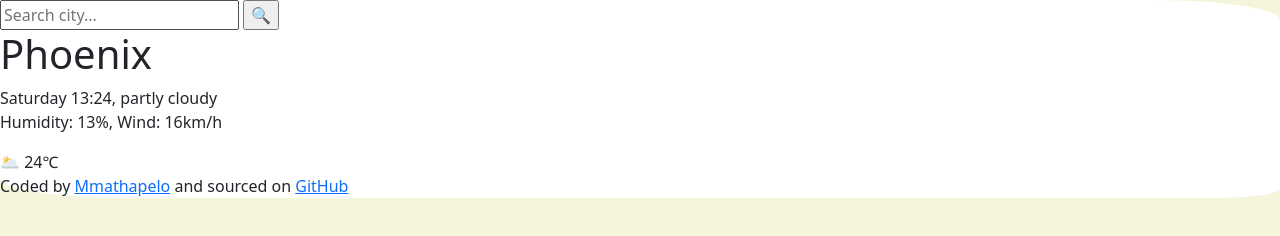
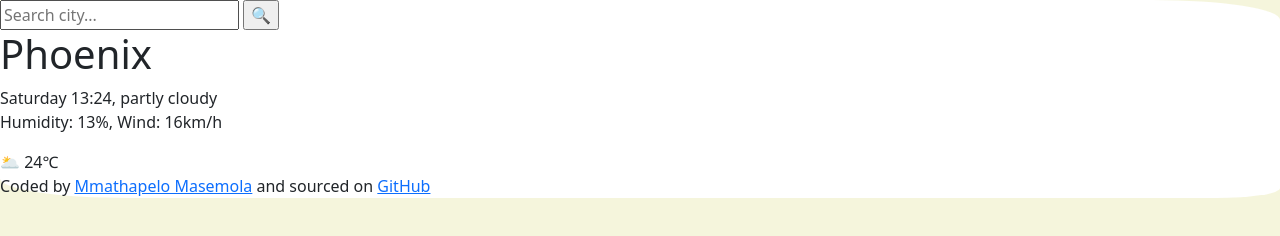
Before and after one commit to ThapiiM/Vanilla-Weather-Search, a plain HTML site: page index.html in a window 1280 px wide. Drawn offline with nearby package versions, Linux system fonts and the light colour scheme; a web font is replaced by a local one.

Commit message:
Added to the name on footer

```diff
--- a/index.html
+++ b/index.html
@@ -40,8 +40,10 @@
 
     <footer>
       Coded by
-      <a href="https://github.com/ThapiiM" target="_blank">Mmathapelo</a> and
-      sourced on
+      <a href="https://github.com/ThapiiM" target="_blank"
+        >Mmathapelo Masemola</a
+      >
+      and sourced on
       <a
         href="https://github.com/ThapiiM/Vanilla-Weather-Search"
         target="_blank"
```
